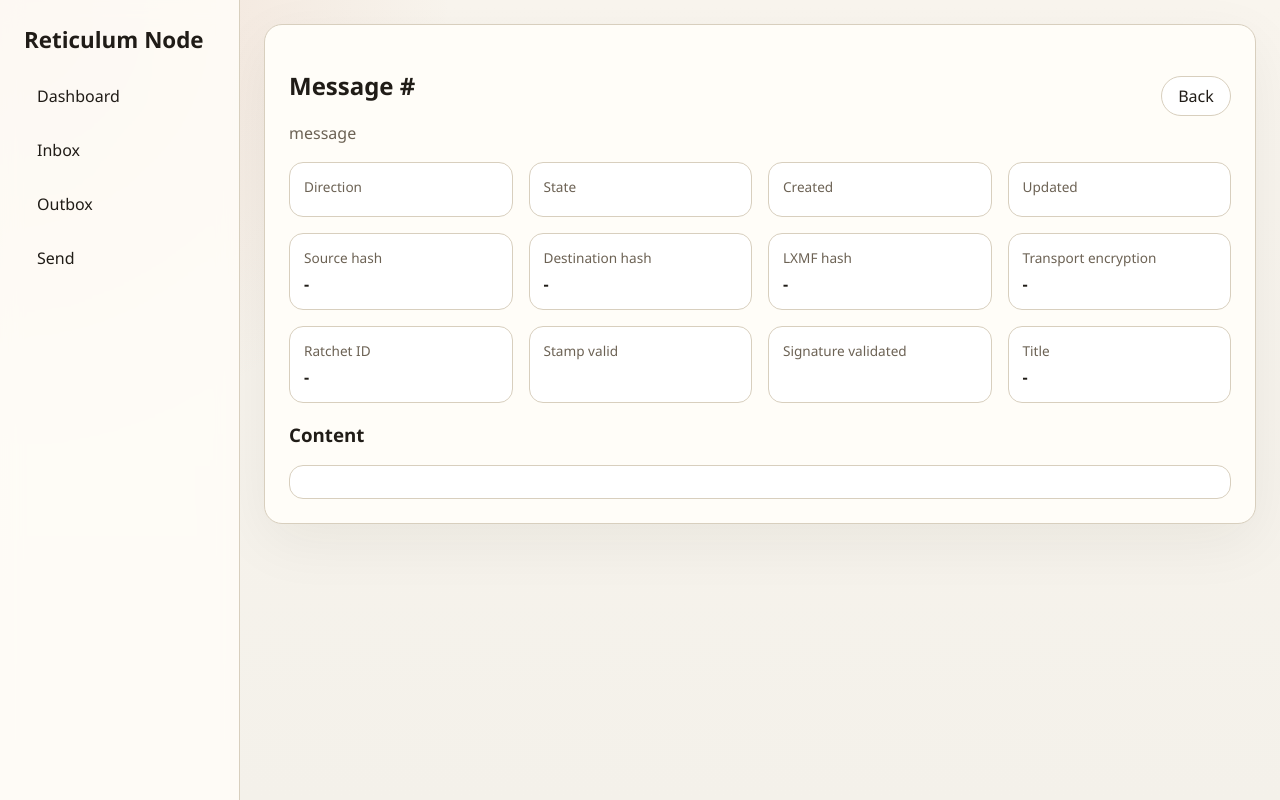
After one commit to dengoroff/reticulum-rns-node, a FastAPI app: template app/templates/message_detail.html in a window 1280 px wide. The commit adds this page. Run offline with FastAPI, Linux system fonts and the light colour scheme; the template is opened without the code that fills it, so the values that code supplies are empty; parts of the project's set-up code (start-up, migrations or seed data) failed here and were passed over.

Commit message:
detail view

```diff
--- a/app/main.py
+++ b/app/main.py
@@ -3,14 +3,14 @@ from __future__ import annotations
 import os
 from contextlib import asynccontextmanager
 
-from fastapi import FastAPI, Form, Request
+from fastapi import FastAPI, Form, HTTPException, Request
 from fastapi.responses import HTMLResponse, RedirectResponse
 from fastapi.staticfiles import StaticFiles
 from fastapi.templating import Jinja2Templates
 
 from app.db import init_db
 from app.lxmf_service import service
-from app.repository import list_messages
+from app.repository import get_message, list_messages
 
 
 BASE_DIR = os.path.dirname(__file__)
@@ -52,6 +52,14 @@ async def send_form(request: Request):
     return render(request, "send.html", error=None, success=None)
 
 
+@app.get("/messages/{message_id}", response_class=HTMLResponse)
+async def message_details(request: Request, message_id: int):
+    message = get_message(message_id)
+    if message is None:
+        raise HTTPException(status_code=404, detail="Message not found")
+    return render(request, "message_detail.html", message=message, title="Message Details")
+
+
 @app.post("/send", response_class=HTMLResponse)
 async def send_message(
     request: Request,
--- a/app/static/styles.css
+++ b/app/static/styles.css
@@ -102,6 +102,13 @@ dd {
   overflow-x: auto;
 }
 
+.panel-header {
+  display: flex;
+  align-items: center;
+  justify-content: space-between;
+  gap: 12px;
+}
+
 table {
   width: 100%;
   border-collapse: collapse;
@@ -113,6 +120,23 @@ td {
   border-bottom: 1px solid var(--line);
   padding: 12px 10px;
   vertical-align: top;
+}
+
+.action-link {
+  display: inline-flex;
+  align-items: center;
+  justify-content: center;
+  min-width: 70px;
+  padding: 8px 12px;
+  border: 1px solid var(--line);
+  border-radius: 999px;
+  color: var(--text);
+  text-decoration: none;
+  background: #fff;
+}
+
+.action-link:hover {
+  border-color: var(--accent);
 }
 
 .form {
@@ -165,6 +189,43 @@ button {
   padding-left: 18px;
 }
 
+.detail-header {
+  margin-bottom: 18px;
+}
+
+.detail-grid {
+  display: grid;
+  grid-template-columns: repeat(auto-fit, minmax(220px, 1fr));
+  gap: 16px;
+}
+
+.detail-grid div {
+  border: 1px solid var(--line);
+  border-radius: 14px;
+  padding: 14px;
+  background: #fff;
+}
+
+.meta-line {
+  margin: 4px 0 0;
+  color: var(--muted);
+}
+
+.message-body {
+  margin-top: 18px;
+}
+
+.message-body pre {
+  margin: 0;
+  padding: 16px;
+  border: 1px solid var(--line);
+  border-radius: 14px;
+  background: #fff;
+  white-space: pre-wrap;
+  overflow-wrap: anywhere;
+  font-family: "IBM Plex Mono", "SFMono-Regular", monospace;
+}
+
 @media (max-width: 800px) {
   .shell {
     grid-template-columns: 1fr;
--- /dev/null
+++ b/app/templates/message_detail.html
@@ -0,0 +1,66 @@
+{% extends "base.html" %}
+{% block content %}
+<section class="panel">
+  <div class="panel-header detail-header">
+    <div>
+      <h2>Message #{{ message.id }}</h2>
+      <p class="meta-line">{{ message.direction|capitalize }} message</p>
+    </div>
+    <a class="action-link" href="/{{ message.direction }}">Back</a>
+  </div>
+  <dl class="detail-grid">
+    <div>
+      <dt>Direction</dt>
+      <dd>{{ message.direction }}</dd>
+    </div>
+    <div>
+      <dt>State</dt>
+      <dd>{{ message.state }}</dd>
+    </div>
+    <div>
+      <dt>Created</dt>
+      <dd>{{ message.created_at }}</dd>
+    </div>
+    <div>
+      <dt>Updated</dt>
+      <dd>{{ message.updated_at }}</dd>
+    </div>
+    <div>
+      <dt>Source hash</dt>
+      <dd>{{ message.source_hash or "-" }}</dd>
+    </div>
+    <div>
+      <dt>Destination hash</dt>
+      <dd>{{ message.destination_hash or "-" }}</dd>
+    </div>
+    <div>
+      <dt>LXMF hash</dt>
+      <dd>{{ message.lxmf_hash or "-" }}</dd>
+    </div>
+    <div>
+      <dt>Transport encryption</dt>
+      <dd>{{ message.transport_encryption or "-" }}</dd>
+    </div>
+    <div>
+      <dt>Ratchet ID</dt>
+      <dd>{{ message.ratchet_id or "-" }}</dd>
+    </div>
+    <div>
+      <dt>Stamp valid</dt>
+      <dd>{{ message.stamp_valid if message.stamp_valid is not none else "-" }}</dd>
+    </div>
+    <div>
+      <dt>Signature validated</dt>
+      <dd>{{ message.signature_validated if message.signature_validated is not none else "-" }}</dd>
+    </div>
+    <div>
+      <dt>Title</dt>
+      <dd>{{ message.title or "-" }}</dd>
+    </div>
+  </dl>
+  <div class="message-body">
+    <h3>Content</h3>
+    <pre>{{ message.content }}</pre>
+  </div>
+</section>
+{% endblock %}
--- a/app/templates/messages.html
+++ b/app/templates/messages.html
@@ -15,6 +15,7 @@
           <th>Destination</th>
           <th>Title</th>
           <th>Content</th>
+          <th></th>
         </tr>
       </thead>
       <tbody>
@@ -26,6 +27,7 @@
           <td>{{ message.destination_hash or "-" }}</td>
           <td>{{ message.title or "-" }}</td>
           <td>{{ message.content }}</td>
+          <td><a class="action-link" href="/messages/{{ message.id }}">View</a></td>
         </tr>
         {% endfor %}
       </tbody>
```
Also changed, not shown: app/repository.py (+12 -0 lines).
